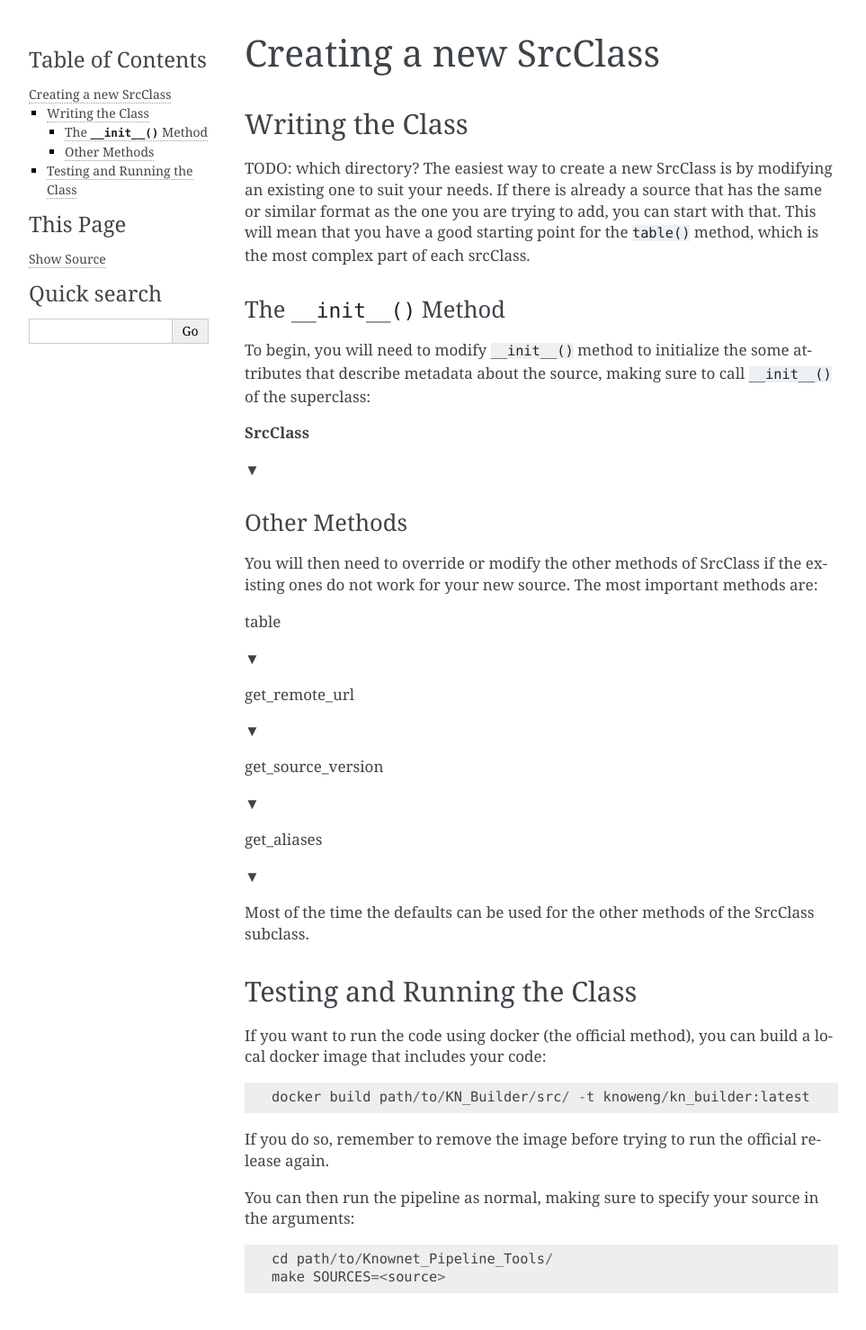
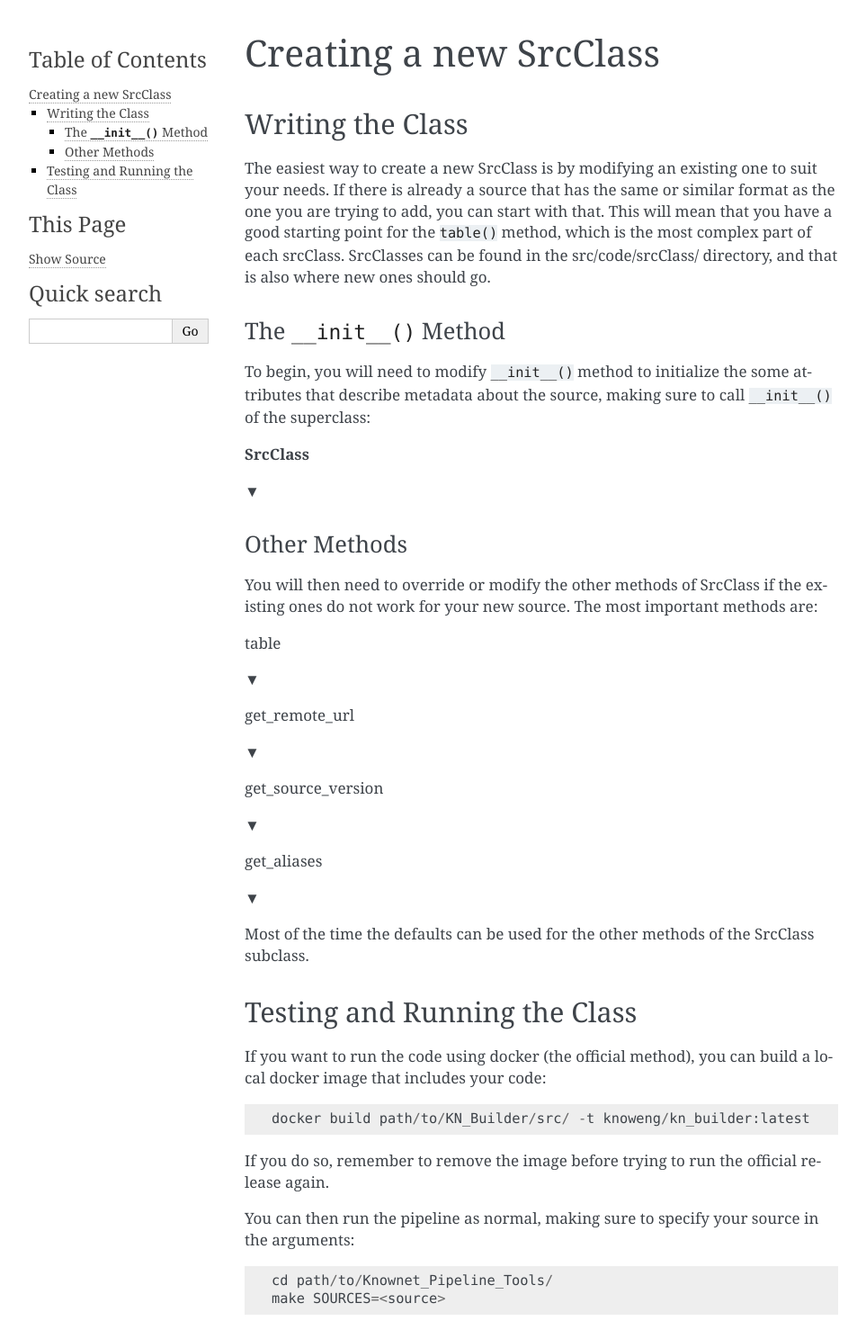
Before and after one commit to KnowEnG/KN_Builder, a Sphinx documentation site: the page built from docs/createsrc.rst, in a window 1280 px wide. Shown: the whole page at 90% size, without its empty margins (148-1111 px from the left). Built offline with Sphinx 7.4.7, drawn with Linux system fonts in a browser that asks for light colours; before the commit the page ends 1454 px from its top, so only the background shows below that.

Commit message:
Fix TODO.

```diff
--- a/docs/createsrc.rst
+++ b/docs/createsrc.rst
@@ -4,8 +4,7 @@ Creating a new SrcClass
 Writing the Class
 =================
 
-TODO: which directory?
-The easiest way to create a new SrcClass is by modifying an existing one to suit your needs.  If there is already a source that has the same or similar format as the one you are trying to add, you can start with that.  This will mean that you have a good starting point for the :code:`table()` method, which is the most complex part of each srcClass.
+The easiest way to create a new SrcClass is by modifying an existing one to suit your needs.  If there is already a source that has the same or similar format as the one you are trying to add, you can start with that.  This will mean that you have a good starting point for the :code:`table()` method, which is the most complex part of each srcClass.  SrcClasses can be found in the src/code/srcClass/ directory, and that is also where new ones should go.
 
 The :code:`__init__()` Method
 -----------------------------
```
